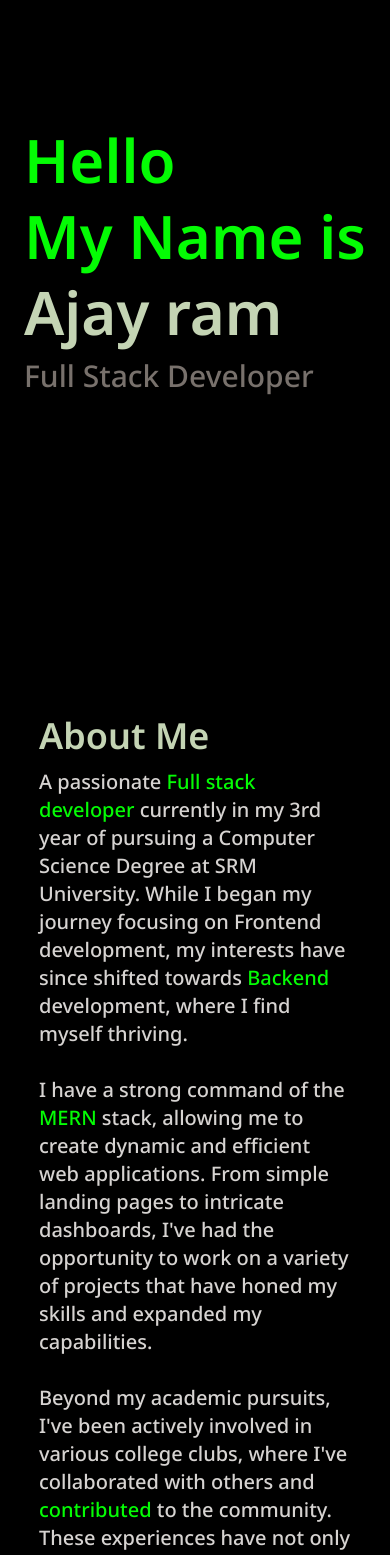
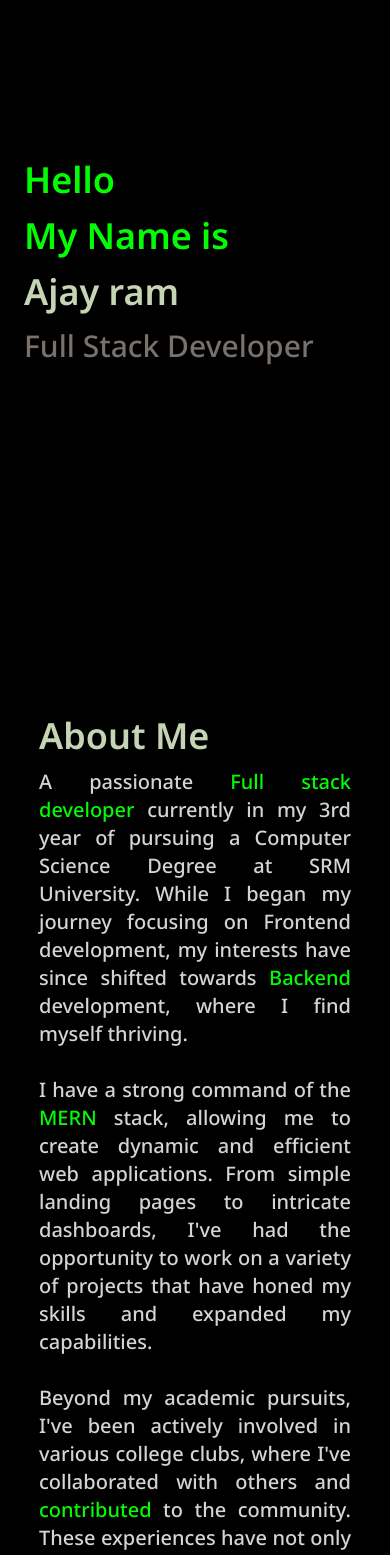
Before and after one commit to CampVamp/Portfolio-v2, a Next.js app: page / in a window 390 px wide. Shown: the part 160-1715 px from the top of the page. Built offline with nearby package versions, Linux system fonts and the light colour scheme.

Commit message:
fix: minor fixes

```diff
--- a/app/components/About.tsx
+++ b/app/components/About.tsx
@@ -5,7 +5,7 @@ const About = () => {
         <div className="text-yellowGreen text-4xl md:text-6xl font-semibold">
           About Me
         </div>
-        <div className="text-xl md:text-3xl font-medium text-stone-300">
+        <div className="text-xl md:text-3xl font-medium text-stone-300 text-justify">
           A passionate{" "}
           <span className="text-neonGreen">Full stack developer</span> currently
           in my 3rd year of pursuing a Computer Science Degree at SRM
--- a/app/components/Hero.tsx
+++ b/app/components/Hero.tsx
@@ -2,7 +2,7 @@ const Hero = () => {
   return (
     <div className="h-screen w-full flex items-center px-6 md:px-12">
       <div className="flex flex-col justify-center gap-4 md:gap-8">
-        <div className="text-6xl md:text-9xl font-semibold text-neonGreen flex flex-col gap-4">
+        <div className="text-4xl md:text-9xl font-semibold text-neonGreen flex flex-col gap-4">
           <div>Hello</div>
           <div>My Name is</div>
           <div className="text-[#c4d4b4]">Ajay ram</div>
```
